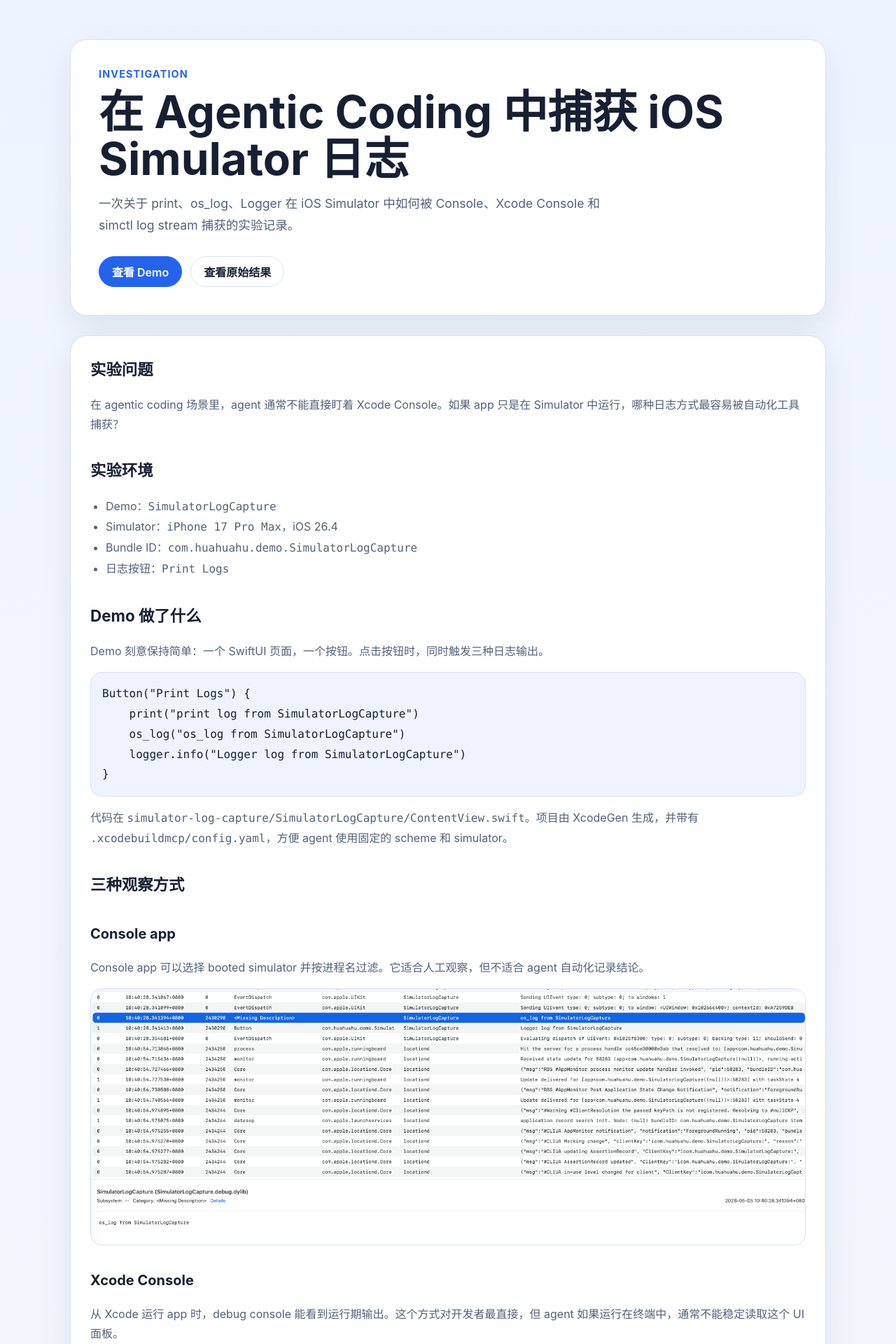
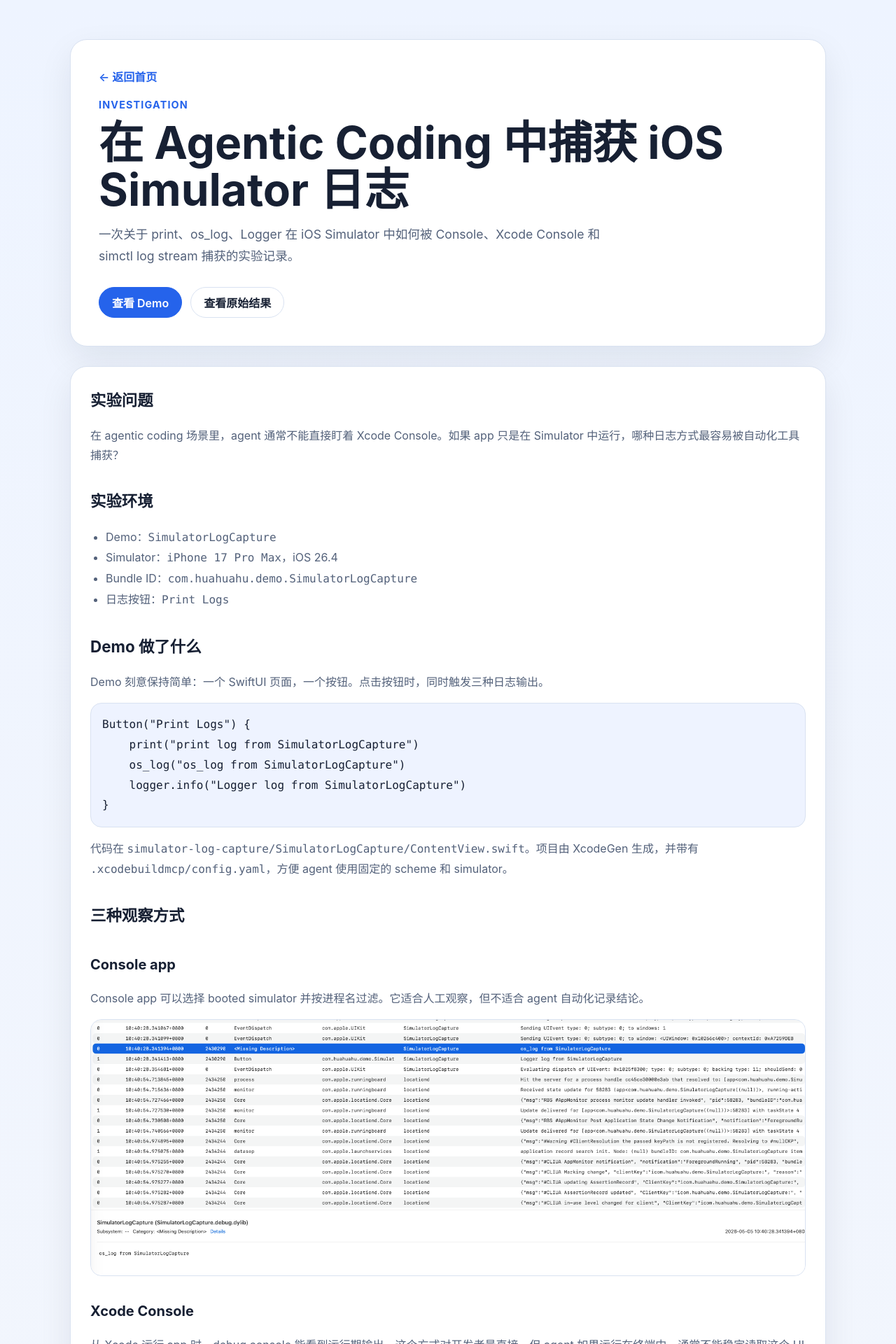
Before and after one commit to huahuahu/ios-demo-projects, a Jekyll site: the page built from blog/_articles/simulator-log-capture.md, in a window 1280 px wide. Shown: the top 1920 px of the page at 70% size. Built offline with Jekyll 4.4.1, drawn with Linux system fonts in a browser that asks for light colours.

Commit message:
add back to home button

```diff
--- a/blog/_layouts/article.html
+++ b/blog/_layouts/article.html
@@ -3,6 +3,7 @@
 page_class: article-page
 ---
 <article class="hero article-hero">
+  <a class="back-link" href="{{ '/' | relative_url }}">← 返回首页</a>
   <p class="eyebrow">{{ page.category | default: 'Article' }}</p>
   <h1>{{ page.title }}</h1>
   {% if page.description %}
--- a/blog/styles.css
+++ b/blog/styles.css
@@ -121,6 +121,12 @@
 .button-primary:hover {
   color: #ffffff;
   background: var(--primary-strong);
+}
+
+.back-link {
+  display: inline-flex;
+  margin-bottom: 20px;
+  font-weight: 600;
 }
 
 .section {
```
